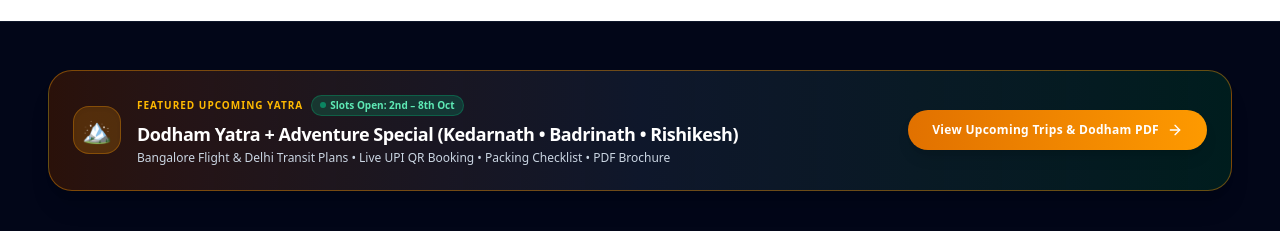
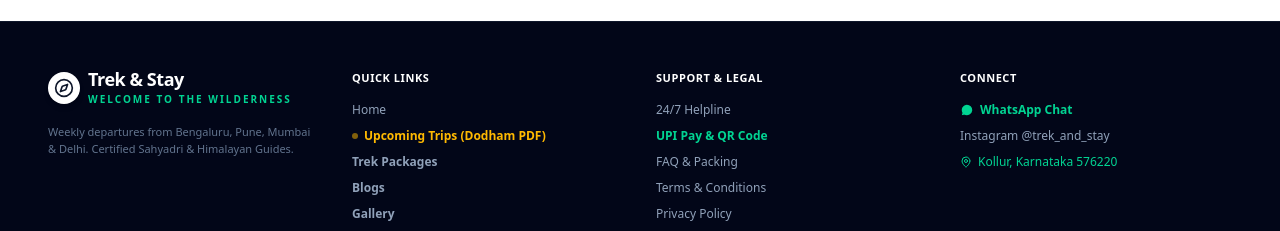
Before and after one commit to Manu-Socialeo/trekandstay, a React (Vite) app: page / in a window 1280 px wide. Shown: the part 8122-8353 px from the top of the page. Built offline with nearby package versions, Linux system fonts and the light colour scheme.

Commit message:
Remove featured banner callout from footer

```diff
--- a/src/components/Footer.tsx
+++ b/src/components/Footer.tsx
@@ -13,38 +13,6 @@
   return (
     <footer className="bg-slate-950 text-slate-400 pt-12 pb-8 px-6 md:px-12 border-t border-slate-900">
       <div className="max-w-7xl mx-auto">
-
-        {/* Featured Upcoming Expedition Callout Banner in Footer */}
-        <div className="mb-10 p-5 sm:p-6 rounded-3xl bg-gradient-to-r from-amber-950/60 via-slate-900 to-emerald-950/60 border border-amber-500/40 shadow-xl flex flex-col md:flex-row items-start md:items-center justify-between gap-5">
-          <div className="flex items-start sm:items-center gap-4">
-            <div className="w-12 h-12 rounded-2xl bg-amber-500/20 text-amber-400 border border-amber-500/30 flex items-center justify-center text-2xl shrink-0 shadow-inner">
-              🏔️
-            </div>
-            <div>
-              <div className="flex items-center gap-2 flex-wrap mb-1">
-                <span className="text-[10px] font-black uppercase tracking-widest text-amber-400">Featured Upcoming Yatra</span>
-                <span className="bg-emerald-500/20 text-emerald-300 text-[10px] font-bold px-2 py-0.5 rounded-full border border-emerald-500/30 flex items-center gap-1">
-                  <span className="w-1.5 h-1.5 rounded-full bg-emerald-400 animate-pulse"></span>
-                  <span>Slots Open: 2nd – 8th Oct</span>
-                </span>
-              </div>
-              <h3 className="text-base sm:text-lg font-bold text-white tracking-tight">
-                Dodham Yatra + Adventure Special (Kedarnath • Badrinath • Rishikesh)
-              </h3>
-              <p className="text-xs text-slate-300 mt-0.5">
-                Bangalore Flight & Delhi Transit Plans • Live UPI QR Booking • Packing Checklist • PDF Brochure
-              </p>
-            </div>
-          </div>
-
-          <button
-            onClick={() => onNavigate('upcoming')}
-            className="w-full sm:w-auto px-6 py-3 bg-gradient-to-r from-amber-600 to-amber-500 hover:from-amber-500 hover:to-amber-400 text-white rounded-full text-xs font-bold tracking-wide transition-all shadow-lg hover:shadow-amber-500/30 flex items-center justify-center gap-2 shrink-0 cursor-pointer active:scale-95"
-          >
-            <span>View Upcoming Trips & Dodham PDF</span>
-            <ArrowRight className="w-4 h-4" />
-          </button>
-        </div>
 
         {/* Compact 4-column layout in one row */}
         <div className="grid grid-cols-1 sm:grid-cols-2 md:grid-cols-4 gap-8 mb-10">
```
